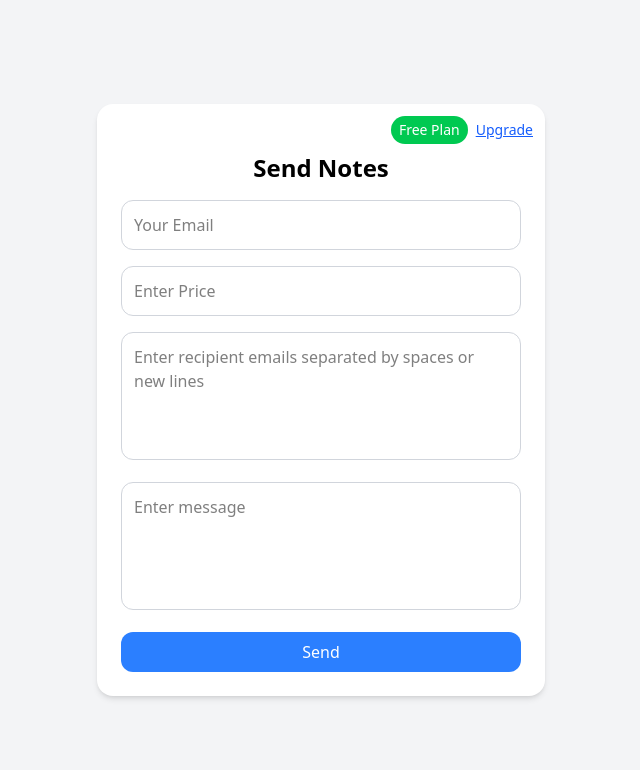
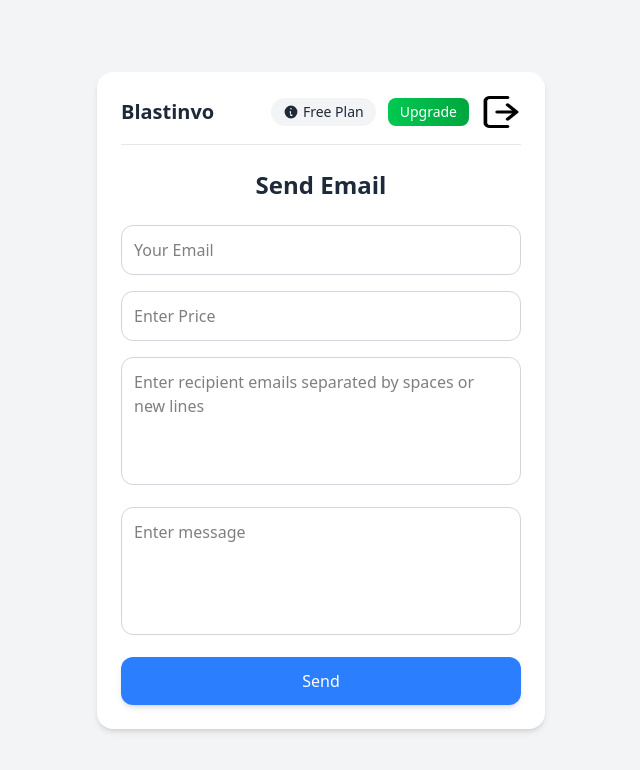
Before and after one commit to Shivam-fibo/MailSending, a React (Vite) app: page /dashboard in a window 1280 px wide. Shown: the top 770 px of the page, without its empty margins (319-959 px from the left). Built offline with nearby package versions, Linux system fonts and the light colour scheme; sample sign-in values are in the browser's storage.

Commit message:
add logout feature in dashboard

```diff
--- a/src/components/Dashboard.jsx
+++ b/src/components/Dashboard.jsx
@@ -1,12 +1,32 @@
-import React, { useState } from 'react';
+import React, { useState, useEffect } from 'react';
 import { toast } from 'react-toastify';
+import { useNavigate } from 'react-router-dom';
 
 const Dashboard = () => {
+  const navigate = useNavigate();
+
   const [fromEmail, setFromEmail] = useState('');
   const [recipients, setRecipients] = useState('');
   const [subject, setSubject] = useState('');
   const [message, setMessage] = useState('');
   const [showUpgradePopup, setShowUpgradePopup] = useState(false);
+  const [isUpgraded, setIsUpgraded] = useState(false);
+
+  useEffect(() => {
+    const storedUser = localStorage.getItem('user');
+    if (!storedUser) {
+      navigate('/login');
+      return;
+    }
+
+    const parsedUser = JSON.parse(storedUser);
+    setIsUpgraded(parsedUser.upgrade === true);
+  }, [navigate]);
+
+  const handleLogout = () => {
+    localStorage.clear();
+    navigate('/');
+  };
 
   const handleSend = async (e) => {
     e.preventDefault();
@@ -36,7 +56,7 @@ const Dashboard = () => {
         },
         body: JSON.stringify({
           fromEmail,
-          amount:subject,
+          amount: subject,
           recipients: recipientArray,
           message,
           userId: user.id
@@ -63,21 +83,53 @@ const Dashboard = () => {
   };
 
   return (
-    <div className="min-h-screen flex items-center justify-center bg-gray-100 px-4">
+    <div className="min-h-screen flex items-center justify-center bg-gray-100 px-4 relative">
       <div className="bg-white p-6 rounded-2xl shadow-md w-full max-w-md relative">
 
-        {/* Plan label & upgrade */}
-        <div className="absolute top-3 right-3 flex items-center gap-2">
-          <span className="text-sm text-white bg-green-500 px-2 py-1 rounded-full">Free Plan</span>
+        {/* Enhanced Header Section */}
+        <div className="flex items-center justify-between mb-6 pb-4 border-b border-gray-200">
+          {/* Logo/App Name */}
+          <div className="flex items-center">
+
+            <h1 className="text-xl font-bold text-gray-800">Blastinvo</h1>
+          </div>
+
+          {/* Plan Display - Enhanced */}
+          <div className="flex items-center space-x-3">
+            {isUpgraded ? (
+              <div className="flex items-center bg-gradient-to-r from-blue-500 to-blue-600 text-white px-3 py-1 rounded-full text-sm font-medium shadow-sm">
+                <svg xmlns="http://www.w3.org/2000/svg" className="h-4 w-4 mr-1" viewBox="0 0 20 20" fill="currentColor">
+                  <path fillRule="evenodd" d="M6.267 3.455a3.066 3.066 0 001.745-.723 3.066 3.066 0 013.976 0 3.066 3.066 0 001.745.723 3.066 3.066 0 012.812 2.812c.051.643.304 1.254.723 1.745a3.066 3.066 0 010 3.976 3.066 3.066 0 00-.723 1.745 3.066 3.066 0 01-2.812 2.812 3.066 3.066 0 00-1.745.723 3.066 3.066 0 01-3.976 0 3.066 3.066 0 00-1.745-.723 3.066 3.066 0 01-2.812-2.812 3.066 3.066 0 00-.723-1.745 3.066 3.066 0 010-3.976 3.066 3.066 0 00.723-1.745 3.066 3.066 0 012.812-2.812zm7.44 5.252a1 1 0 00-1.414-1.414L9 10.586 7.707 9.293a1 1 0 00-1.414 1.414l2 2a1 1 0 001.414 0l4-4z" clipRule="evenodd" />
+                </svg>
+                <span>Pro Plan</span>
+              </div>
+            ) : (
+              <>
+                <div className="flex items-center bg-gray-100 text-gray-800 px-3 py-1 rounded-full text-sm font-medium">
+                  <svg xmlns="http://www.w3.org/2000/svg" className="h-4 w-4 mr-1" viewBox="0 0 20 20" fill="currentColor">
+                    <path fillRule="evenodd" d="M18 10a8 8 0 11-16 0 8 8 0 0116 0zm-7-4a1 1 0 11-2 0 1 1 0 012 0zM9 9a1 1 0 000 2v3a1 1 0 001 1h1a1 1 0 100-2h-1V9z" clipRule="evenodd" />
+                  </svg>
+                  <span>Free Plan</span>
+                </div>
                 <button
                   onClick={() => setShowUpgradePopup(true)}
-            className="text-sm text-blue-600 underline"
+                  className="bg-gradient-to-r from-green-500 to-green-600 text-white px-3 py-1 rounded-lg text-sm font-medium hover:shadow-md transition-all duration-200"
                 >
                   Upgrade
                 </button>
+              </>
+            )}
+            <button
+              onClick={handleLogout}
+              className="text-gray-500 hover:text-red-500 transition-colors duration-200"
+              title="Logout"
+            >
+            <img src="/images/logout.png" alt="" className='h-8 w-10 cursor-pointer' />
+            </button>
+          </div>
         </div>
 
-        <h2 className="text-2xl font-bold mb-4 text-center mt-6">Send Notes</h2>
+        <h2 className="text-2xl font-bold mb-6 text-center text-gray-800">Send Email</h2>
 
         <input
           type="email"
@@ -111,40 +163,45 @@ const Dashboard = () => {
 
         <button
           onClick={handleSend}
-          className="w-full bg-blue-500 hover:bg-blue-600 text-white py-2 px-4 rounded-xl transition-colors"
+          className="w-full bg-blue-500 hover:bg-blue-600 text-white py-3 px-4 rounded-xl transition-colors font-medium shadow-md hover:shadow-lg"
         >
           Send
         </button>
       </div>
 
       {showUpgradePopup && (
-  <div className="fixed inset-0 flex items-center justify-center bg-transparent backdrop-blur-sm  z-50">
-    <div className="bg-white p-6 rounded-xl shadow-lg max-w-sm w-full text-center">
-      <h3 className="text-lg font-semibold mb-4">Upgrade Plan</h3>
-      <p className="mb-6">
-        Contact admin via Telegram for approval:
-        <br />
+        <div className="fixed inset-0 flex items-center justify-center bg-black bg-opacity-30 backdrop-blur-sm z-50">
+          <div className="bg-white p-6 rounded-xl shadow-lg max-w-sm w-full animate-fade-in">
+            <div className="flex justify-between items-center mb-4">
+              <h3 className="text-xl font-bold text-gray-800">Upgrade Your Plan</h3>
+              <button
+                onClick={() => setShowUpgradePopup(false)}
+                className="text-gray-400 hover:text-gray-600"
+              >
+                <svg xmlns="http://www.w3.org/2000/svg" className="h-6 w-6" fill="none" viewBox="0 0 24 24" stroke="currentColor">
+                  <path strokeLinecap="round" strokeLinejoin="round" strokeWidth={2} d="M6 18L18 6M6 6l12 12" />
+                </svg>
+              </button>
+            </div>
+            <div className="mb-6">
+              <p className="text-gray-600 mb-4">
+                To upgrade your account and unlock premium features, please contact our admin:
+              </p>
               <a
                 href="https://t.me/unchased"
                 target="_blank"
                 rel="noopener noreferrer"
-          className="inline-flex items-center mt-2 text-blue-600 hover:underline"
+                className="inline-flex items-center justify-center w-full bg-blue-50 text-blue-600 px-4 py-3 rounded-lg hover:bg-blue-100 transition-colors"
               >
-          {/* Telegram Logo */}
-<img src="/images/download.png" alt="Telegram" className="w-5 h-5 mr-1" />
-          @unchased
+                <svg xmlns="http://www.w3.org/2000/svg" className="h-5 w-5 mr-2" viewBox="0 0 24 24" fill="currentColor">
+                  <path d="M12 0c-6.627 0-12 5.373-12 12s5.373 12 12 12 12-5.373 12-12-5.373-12-12-12zm5.894 8.221l-1.97 9.28c-.145.658-.537.818-1.084.508l-3-2.21-1.446 1.394c-.14.18-.357.295-.6.295-.002 0-.003 0-.005 0l.213-3.054 5.56-5.022c.24-.213-.054-.334-.373-.121l-6.869 4.326-2.96-.924c-.64-.203-.658-.64.135-.954l11.566-4.458c.538-.196 1.006.128.832.941z" />
+                </svg>
+                Contact @unchased on Telegram
               </a>
-      </p>
-      <button
-        onClick={() => setShowUpgradePopup(false)}
-        className="bg-blue-500 text-white px-4 py-2 rounded-lg hover:bg-blue-600"
-      >
-        Close
-      </button>
+            </div>
           </div>
         </div>
       )}
-
     </div>
   );
 };
```
Also changed, not shown: public/images/logout.png (added). Lines whose indentation alone changed are shown as unchanged.
